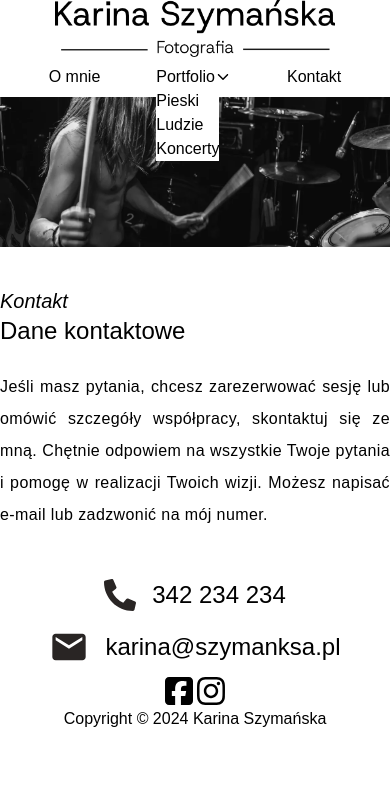
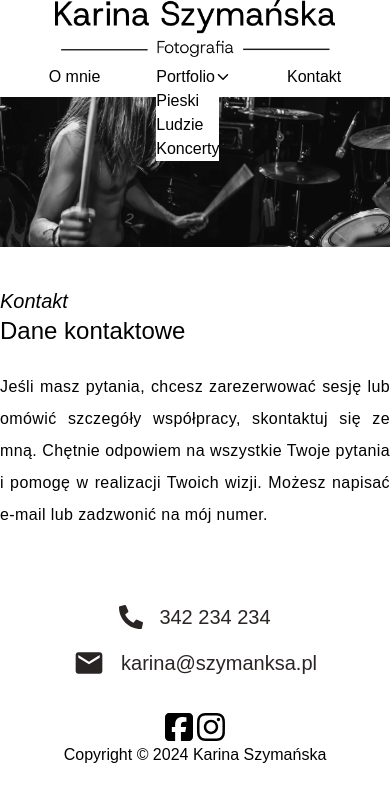
Before and after one commit to Swierszczykowaty/Portfolio_Szymanska, a Next.js app: page /Contact in a window 390 px wide. Shown: the top 802 px of the page. Built offline with nearby package versions, Linux system fonts and the light colour scheme; a web font is replaced by a local one.

Commit message:
[ADD] - More adjustment responsive about, contact

```diff
--- a/src/Components/Footer.tsx
+++ b/src/Components/Footer.tsx
@@ -21,7 +21,7 @@ const Footer = () => {
                     <FaInstagram className="cursor-pointer h-8 w-8" />
                 </a>
             </div>
-            <p className='flex text-sm font-thin'>Copyright &copy; {new Date().getFullYear()} Karina Szymańska</p>
+            <p className='flex text-sm font-thin text-nowrap'>Copyright &copy; {new Date().getFullYear()} Karina Szymańska</p>
         </div>
         </>
     );
--- a/src/app/About/page.tsx
+++ b/src/app/About/page.tsx
@@ -6,10 +6,10 @@ const About = () => {
       <div
         className="
           w-full flex items-center flex-grow
-           lg:h-[calc(100vh-445px)]"
+           xl:h-[calc(100vh-445px)]"
       >
-      <div className="flex lg:flex-row flex-col gap-12 lg:gap-16 items-center">
-        <div className="h-[300px] w-full lg:w-2/5 lg:h-[450px]">
+      <div className="flex xl:flex-row flex-col gap-12 xl:gap-16 items-center">
+        <div className="h-[400px] w-full xl:w-2/5 xl:h-[450px]">
           <Image
             className="h-full w-full object-cover"
             src="/photos/concert/1.webp"
@@ -18,7 +18,7 @@ const About = () => {
             height={400}
           />
         </div>
-        <div className="text-black flex flex-col g-fuchsia-300 lg:w-3/5 ">
+        <div className="text-black flex flex-col g-fuchsia-300 xl:w-3/5 ">
           <div className="flex flex-col">
             <p className="italic text-xl font-normal">{aboutData.title}</p>
             <p className="text-2xl font-medium">{aboutData.subtitle}</p>
--- a/src/app/Contact/page.tsx
+++ b/src/app/Contact/page.tsx
@@ -28,16 +28,16 @@ const Contact = () => {
               {contactData.paragraph}
             </p>
           </div>
-          <div className="flex flex-col sm:flex-row justify-evenly h-full">
+          <div className="flex flex-col sm:flex-row justify-evenly p-6 text-stone-800">
             <div className="flex items-center justify-center p-2 ">
-              <FaPhoneAlt className="w-8 h-8 text-stone-800"/>
-              <p className="text-2xl ml-4">
+              <FaPhoneAlt className="w-6 h-6 sm:w-8 sm:h-8 "/>
+              <p className="text-xl sm:text-2xl ml-4">
                 342 234 234
               </p>
             </div>
             <div className="flex items-center  justify-center p-2 ">
-              <MdEmail className="w-10 h-10 text-stone-800"/>
-              <p className="text-2xl ml-4">
+              <MdEmail className="w-8 h-8 sm:w-10 sm:h-10 "/>
+              <p className="text-xl sm:text ml-4 ">
                 karina@szymanksa.pl
               </p>
             </div>
```
